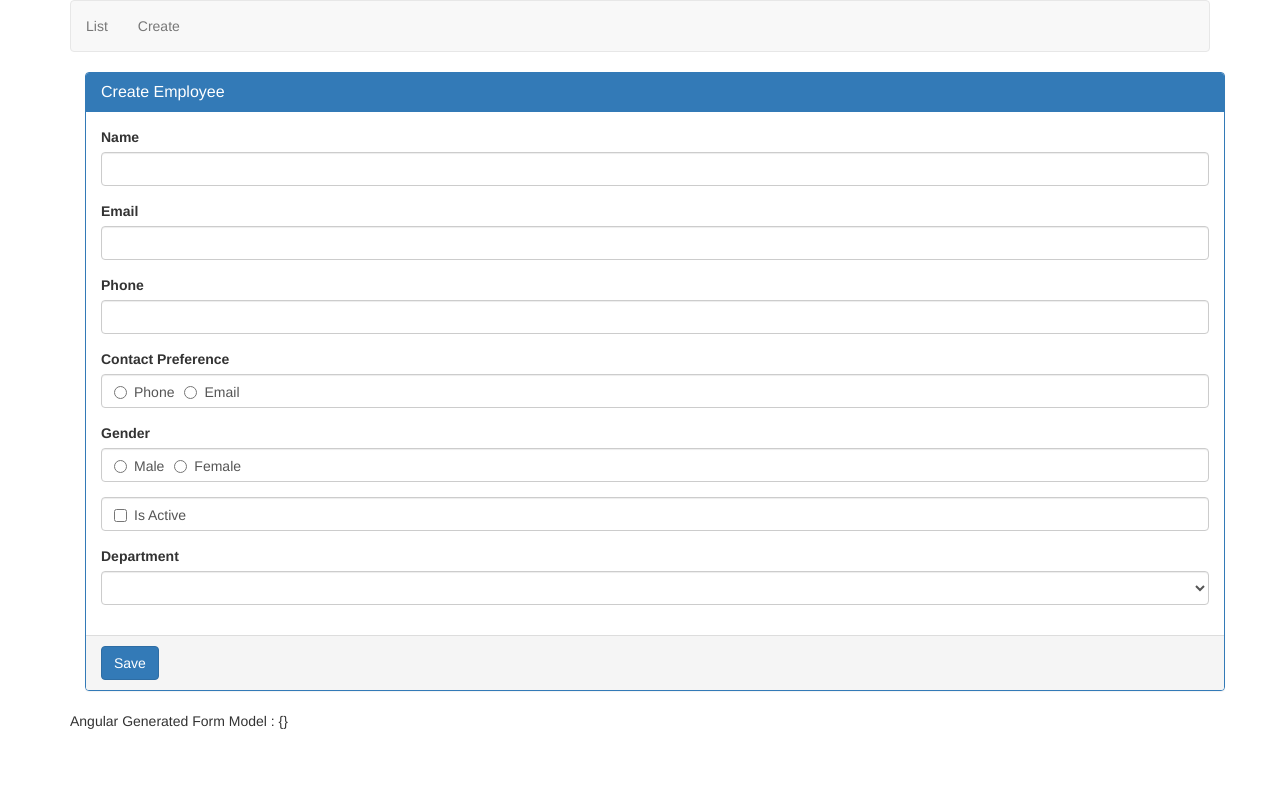
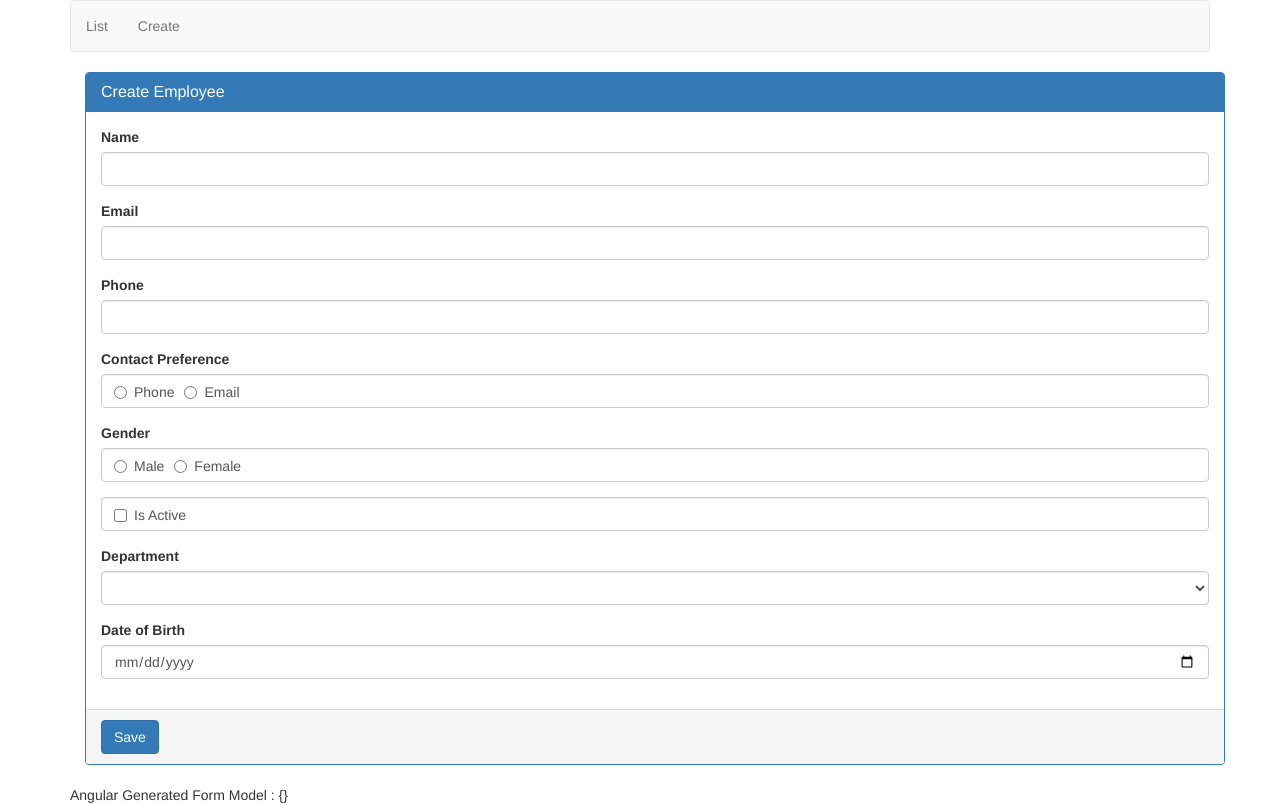
Before and after one commit to rakeshkumartiwari/angular-crud, an Angular app: page /create in a window 1280 px wide. Built offline with nearby package versions, Linux system fonts and the light colour scheme.

Commit message:
istall ngx-bootsrap for datepicker

```diff
--- a/package.json
+++ b/package.json
@@ -21,6 +21,7 @@
     "@angular/router": "~7.2.0",
     "bootstrap": "^3.4.1",
     "core-js": "^2.5.4",
+    "ngx-bootstrap": "^3.2.0",
     "rxjs": "~6.3.3",
     "tslib": "^1.9.0",
     "zone.js": "~0.8.26"
--- a/src/app/employees/create-employee.component.html
+++ b/src/app/employees/create-employee.component.html
@@ -56,9 +56,13 @@
         <div class="form-group">
           <label for="department">Department</label>
           <select id="department" class="form-control" name="department" [(ngModel)]="department">
-            <option *ngFor="let dept of departments" value="{{dept.id}}">{{dept.name}}</option>
+            <option *ngFor="let dept of departments" [value]="dept.id">{{dept.name}}</option>
           </select>
         </div>
+        <div class="form-group">
+            <label for="dateOfBirth">Date of Birth</label>
+            <input [(ngModel)]="dateOfBirth" name="dateOfBirth" type="date" id="dateOfBirth" class="form-control" />
+          </div>
       </div>
       <div class="panel-footer">
         <button type="submit" class="btn btn-primary">Save</button>
```
Also changed, not shown: 1 other file (tests, documents, lock files or other folders).
